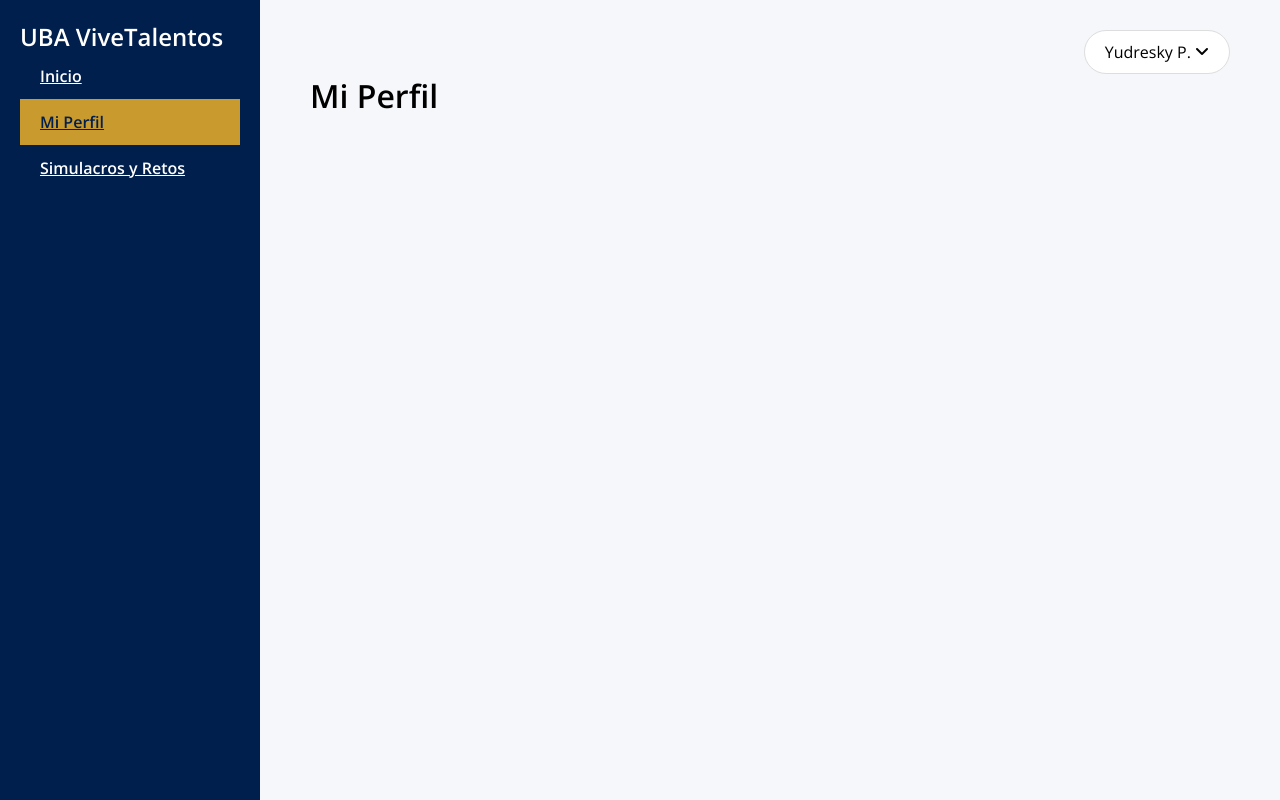
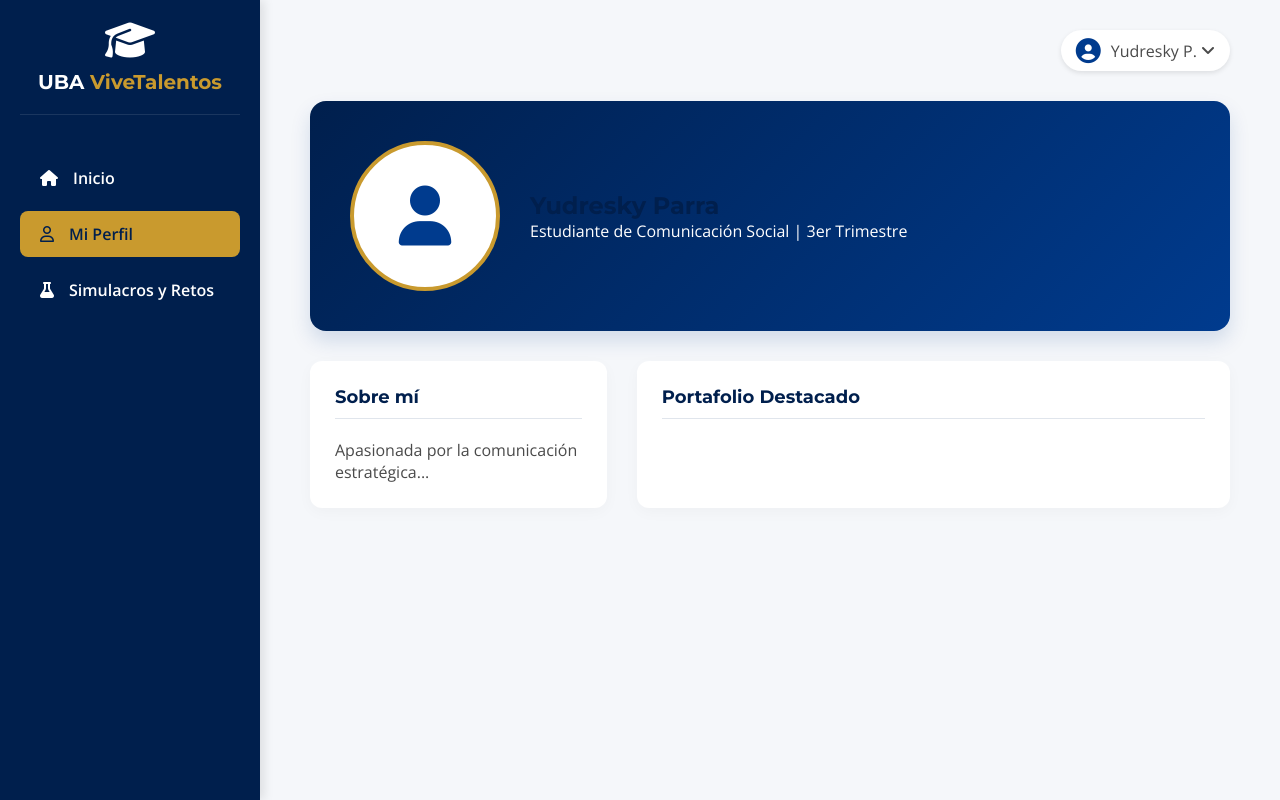
Before and after one commit to YudreskyBetancourt/uba-vive-talentos, a plain HTML site: page perfil.html in a window 1280 px wide. Drawn offline with nearby package versions, Linux system fonts and the light colour scheme.

Commit message:
perfil.html

```diff
--- a/perfil.html
+++ b/perfil.html
@@ -2,55 +2,128 @@
 <html lang="es">
 <head>
     <meta charset="UTF-8">
+    <meta name="viewport" content="width=device-width, initial-scale=1.0">
     <title>Mi Perfil - UBA Vive Talentos</title>
     <link href="https://fonts.googleapis.com/css2?family=Montserrat:wght@600;700&family=Open+Sans:wght@400;600&display=swap" rel="stylesheet">
     <link rel="stylesheet" href="https://cdnjs.cloudflare.com/ajax/libs/font-awesome/6.4.0/css/all.min.css">
     <style>
-        :root { --azul-rey: #003B8E; --azul-marino: #001F4D; --dorado: #C99A2E; --blanco: #FFFFFF; --gris-fondo: #F5F7FA; --gris-texto: #4A4A4A; --gris-claro: #E0E5EC; }
+        :root {
+            --azul-rey: #003B8E;
+            --azul-marino: #001F4D;
+            --dorado: #C99A2E;
+            --blanco: #FFFFFF;
+            --gris-fondo: #F5F7FA;
+            --gris-texto: #4A4A4A;
+            --gris-claro: #E0E5EC;
+        }
+
         * { margin: 0; padding: 0; box-sizing: border-box; }
-        body { font-family: 'Open Sans', sans-serif; background-color: var(--gris-fondo); display: flex; }
-        .sidebar { width: 260px; background-color: var(--azul-marino); color: var(--blanco); height: 100vh; position: fixed; padding: 20px; }
-        .nav-menu a { display: flex; align-items: center; gap: 15px; padding: 12px 20px; color: var(--blanco); font-weight: 600; }
+        body { font-family: 'Open Sans', sans-serif; color: var(--gris-texto); background-color: var(--gris-fondo); display: flex; }
+        h1, h2, h3 { font-family: 'Montserrat', sans-serif; color: var(--azul-marino); }
+        a { text-decoration: none; }
+
+        /* SIDEBAR */
+        .sidebar { width: 260px; background-color: var(--azul-marino); color: var(--blanco); height: 100vh; position: fixed; display: flex; flex-direction: column; padding: 20px; box-shadow: 4px 0 10px rgba(0,0,0,0.1); z-index: 100; }
+        .logo-container { text-align: center; margin-bottom: 40px; padding-bottom: 20px; border-bottom: 1px solid rgba(255,255,255,0.1); }
+        .logo-container i { font-size: 40px; color: var(--blanco); margin-bottom: 10px; }
+        .logo-container h2 { color: var(--blanco); font-size: 20px; }
+        .logo-container h2 span { color: var(--dorado); }
+
+        .nav-menu { display: flex; flex-direction: column; gap: 10px; flex-grow: 1; }
+        .nav-menu a { display: flex; align-items: center; gap: 15px; padding: 12px 20px; color: var(--blanco); font-weight: 600; border-radius: 8px; transition: 0.3s; }
         .nav-menu a.activo { background-color: var(--dorado); color: var(--azul-marino); }
-        .main-content { margin-left: 260px; width: calc(100% - 260px); padding: 30px 50px; }
+        .nav-menu a:hover { background-color: rgba(255,255,255,0.1); }
 
-        /* Dropdown CSS */
+        /* MAIN CONTENT */
+        .main-content { margin-left: 260px; width: calc(100% - 260px); padding: 30px 50px; min-height: 100vh; }
+
+        /* TOPBAR & DROPDOWN */
+        .topbar { display: flex; justify-content: space-between; align-items: center; margin-bottom: 30px; }
         .user-profile-container { position: relative; cursor: pointer; }
-        .dropdown-menu { display: none; position: absolute; right: 0; top: 110%; background: white; width: 220px; border-radius: 8px; box-shadow: 0 5px 15px rgba(0,0,0,0.1); padding: 10px; z-index: 1000; border: 1px solid var(--gris-claro); }
+        .user-profile-mini { display: flex; align-items: center; gap: 10px; background: white; padding: 8px 15px; border-radius: 30px; box-shadow: 0 2px 5px rgba(0,0,0,0.1); }
+
+        .dropdown-menu {
+            display: none; position: absolute; top: 110%; right: 0; background: white;
+            width: 250px; border-radius: 12px; box-shadow: 0 5px 20px rgba(0,0,0,0.15);
+            padding: 10px 0; z-index: 1000; border: 1px solid var(--gris-claro);
+        }
         .dropdown-menu.show { display: block; }
-        .dropdown-menu a { display: block; padding: 10px; color: var(--gris-texto); text-decoration: none; font-size: 14px; }
-        .dropdown-menu a:hover { background-color: var(--gris-fondo); }
+        .dropdown-menu a { display: block; padding: 10px 20px; color: var(--gris-texto); font-size: 14px; }
+        .dropdown-menu a:hover { background-color: var(--gris-fondo); color: var(--azul-rey); }
+
+        /* CABECERA PERFIL (Diseño original) */
+        .profile-header { background: linear-gradient(135deg, var(--azul-marino) 0%, var(--azul-rey) 100%); border-radius: 16px; padding: 40px; color: var(--blanco); display: flex; align-items: center; gap: 30px; margin-bottom: 30px; box-shadow: 0 10px 20px rgba(0,59,142,0.15); }
+        .profile-avatar { width: 150px; height: 150px; border-radius: 50%; background-color: var(--blanco); display: flex; justify-content: center; align-items: center; border: 4px solid var(--dorado); }
+
+        /* GRID */
+        .profile-grid { display: grid; grid-template-columns: 1fr 2fr; gap: 30px; }
+        .card { background-color: var(--blanco); border-radius: 12px; padding: 25px; box-shadow: 0 4px 15px rgba(0,0,0,0.03); margin-bottom: 30px; }
+        .card-title { font-size: 18px; margin-bottom: 20px; color: var(--azul-marino); border-bottom: 1px solid var(--gris-claro); padding-bottom: 10px; }
     </style>
 </head>
 <body>
+
     <aside class="sidebar">
-        <h2>UBA <span>ViveTalentos</span></h2>
+        <div class="logo-container">
+            <i class="fa-solid fa-graduation-cap"></i>
+            <h2>UBA <span>ViveTalentos</span></h2>
+        </div>
         <nav class="nav-menu">
-            <a href="index.html">Inicio</a>
-            <a href="perfil.html" class="activo">Mi Perfil</a>
-            <a href="retos.html">Simulacros y Retos</a>
+            <a href="index.html"><i class="fa-solid fa-house"></i> Inicio</a>
+            <a href="perfil.html" class="activo"><i class="fa-regular fa-user"></i> Mi Perfil</a>
+            <a href="retos.html"><i class="fa-solid fa-flask"></i> Simulacros y Retos</a>
         </nav>
     </aside>
+
     <main class="main-content">
-        <header style="display: flex; justify-content: flex-end;">
-            <div class="user-profile-container" onclick="document.getElementById('userDropdown').classList.toggle('show')">
-                <div style="background:white; padding:10px 20px; border-radius:30px; border: 1px solid #ddd;">Yudresky P. <i class="fa-solid fa-angle-down"></i></div>
+        <header class="topbar">
+            <div class="search-bar"></div>
+
+            <div class="user-profile-container" onclick="toggleMenu()">
+                <div class="user-profile-mini">
+                    <i class="fa-solid fa-circle-user" style="font-size: 25px; color: var(--azul-rey);"></i>
+                    <span>Yudresky P. <i class="fa-solid fa-angle-down"></i></span>
+                </div>
+
                 <div class="dropdown-menu" id="userDropdown">
                     <a href="#"><i class="fa-solid fa-user-edit"></i> Editar Perfil</a>
                     <a href="#"><i class="fa-solid fa-camera"></i> Foto de Perfil</a>
                     <a href="vacantes.html"><i class="fa-solid fa-briefcase"></i> Ver Vacantes</a>
-                    <hr>
-                    <a href="index.html" style="color:red;"><i class="fa-solid fa-right-from-bracket"></i> Cerrar Sesión</a>
+                    <div style="border-top:1px solid #eee; margin:5px 0;"></div>
+                    <a href="index.html" style="color: #e74c3c;"><i class="fa-solid fa-right-from-bracket"></i> Cerrar Sesión</a>
                 </div>
             </div>
         </header>
-        <h1>Mi Perfil</h1>
+
+        <section class="profile-header">
+            <div class="profile-avatar"><i class="fa-solid fa-user" style="font-size: 60px; color: var(--azul-rey);"></i></div>
+            <div class="profile-info">
+                <h1>Yudresky Parra</h1>
+                <p>Estudiante de Comunicación Social | 3er Trimestre</p>
+            </div>
+        </section>
+
+        <div class="profile-grid">
+            <div class="card">
+                <h3 class="card-title">Sobre mí</h3>
+                <p>Apasionada por la comunicación estratégica...</p>
+            </div>
+            <div class="card">
+                <h3 class="card-title">Portafolio Destacado</h3>
+            </div>
+        </div>
     </main>
+
     <script>
+        function toggleMenu() {
+            document.getElementById("userDropdown").classList.toggle("show");
+        }
         window.onclick = function(event) {
             if (!event.target.matches('.user-profile-container') && !event.target.matches('.fa-angle-down')) {
                 var dropdowns = document.getElementsByClassName("dropdown-menu");
-                for (var i = 0; i < dropdowns.length; i++) { dropdowns[i].classList.remove('show'); }
+                for (var i = 0; i < dropdowns.length; i++) {
+                    dropdowns[i].classList.remove('show');
+                }
             }
         }
     </script>
```
